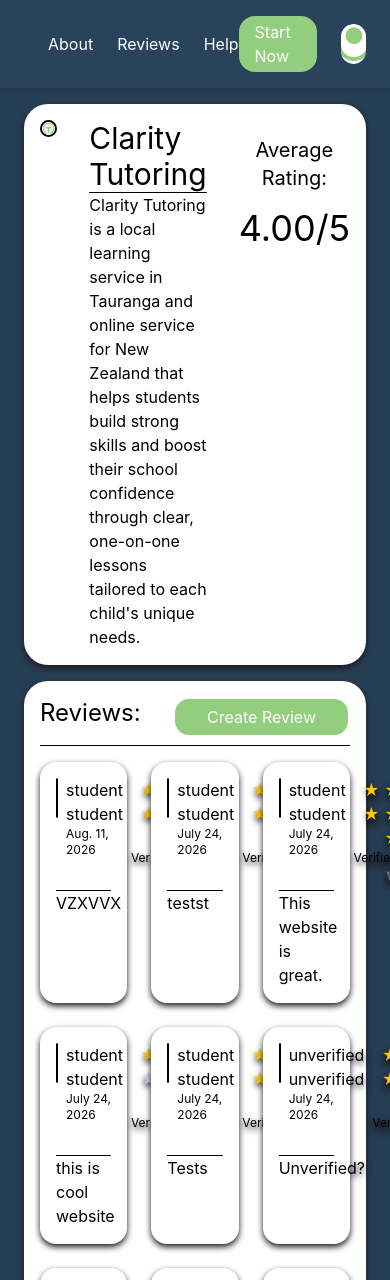
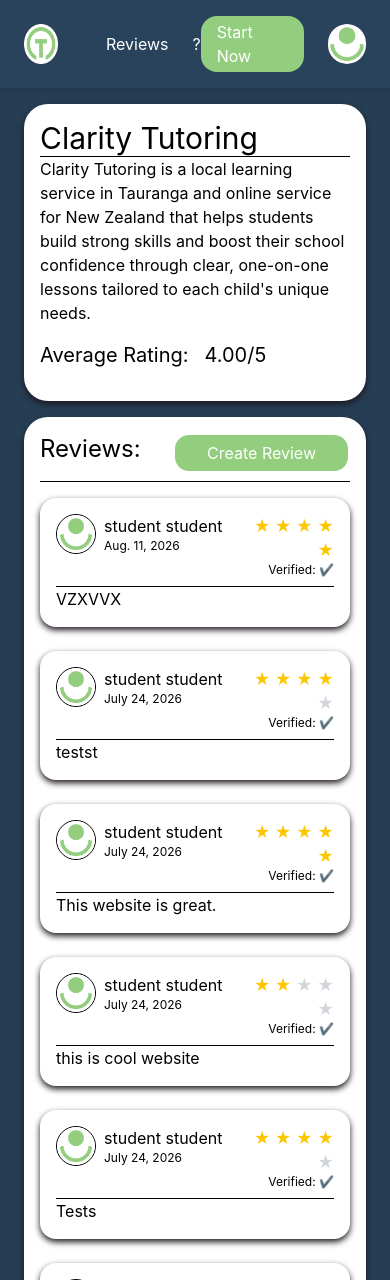
Before and after one commit to lucasarge/tutoring, a Django app: page /reviews/ in a window 390 px wide; the page is wider, and only the part inside the window is pictured. Shown: the top 1280 px of that part. Run offline with Django 5.2, Linux system fonts and the light colour scheme; a user stored in the database is signed in; data comes from the database, SQL or seed files in the repository; both versions use the stored data as it was after the commit.

Commit message:
Making website more responsive.

```diff
--- a/clarity/reviews/models.py
+++ b/clarity/reviews/models.py
@@ -16,7 +16,7 @@ class Review(models.Model):
     ]
     user = models.ForeignKey(CustomUser, on_delete=models.SET_NULL, null=True, blank=True)
     stars = models.IntegerField(choices=STARS_CHOICES)
-    message = models.TextField()
+    message = models.CharField()
     used = models.BooleanField(default=False)
     created = models.DateField(auto_now_add=True)
     def __str__(self):
--- a/clarity/reviews/templates/reviews.html
+++ b/clarity/reviews/templates/reviews.html
@@ -14,16 +14,16 @@
         <div class="w-7xl mx-auto">
 
             {# Description of Clarity Tutoring with an average rating based off reviews. #}
-            <div class="bg-white text-black gap-8 p-4 rounded-3xl mb-4 grid grid-cols-[1fr_5fr_2fr]">
-                <img class="h-max border-2 aspect-square rounded-full object-cover" src="{% static 'images/icon.png' %}" alt="">
+            <div class="grid bg-white text-black sm:gap-8 p-4 rounded-3xl mb-4 sm:grid-cols-[1fr_5fr_2fr]">
+                <img class="hidden sm:block h-max border-2 aspect-square rounded-full object-cover" src="{% static 'images/icon.png' %}" alt="">
                 <div>
                     <h1 class="text-3xl">Clarity Tutoring</h1>
                     <hr>
                     <p>Clarity Tutoring is a local learning service in Tauranga and online service for New Zealand that helps students build strong skills and boost their school confidence through clear, one-on-one lessons tailored to each child's unique needs.</p>
                 </div>
-                <div>
-                    <h2 class="text-xl text-center py-4">Average Rating:</h2>
-                    <h1 class="text-4xl text-center">{{ avg_rating|floatformat:2 }}/5</h1>
+                <div class="flex gap-4 sm:gap-0 sm:block py-4">
+                    <h2 class="text-xl text-center">Average Rating:</h2>
+                    <h1 class=" text-xl sm:text-4xl text-center">{{ avg_rating|floatformat:2 }}/5</h1>
                 </div>
             </div>
 
@@ -34,7 +34,7 @@
                     <button id="createBtn" class="bg-third px-8 py-1.5 border-2 rounded-2xl text-white cursor-pointer">Create Review</button>
                 </div>
                 <hr class="my-2 py-1">
-                <div class="grid grid-cols-3 gap-6">
+                <div class="grid md:grid-cols-2 lg:grid-cols-3 gap-6">
 
                 {# Displays each review with users profile picture, name, rating, comment, verified symbol and date of creation. #}
                 {% for review in reviews %}
@@ -65,7 +65,8 @@
         </div>
 
         {# Displays a popup with a close button when user wants to create a review. #}
-        <div id="createMenu" class="hidden fixed top-1/2 left-1/2 -translate-x-1/2 -translate-y-1/2 w-2xl max-w-lg bg-white drop-shadow-md drop-shadow-mauve-900 p-4 rounded-2xl shadow-2xl z-50">
+        <div id="createMenu" class="hidden fixed inset-0 bg-black/50 backdrop-blur-sm z-50 items-center justify-center">
+            <div class="w-30rem sm:w-2xl bg-white p-4 rounded-2xl shadow-2xl">
                 <div class="grid-cols-[1fr_4fr_1fr] grid">
                     <div></div>
                     <h1 class="text-2xl text-black text-center">Create Review</h1>
@@ -85,7 +86,7 @@
                         {% endfor %}
                     </div>
                     <h4 class="pb-4">Comment:</h4>
-                {{ form.message }}
+                    <div class="w-20rem">{{ form.message }}</div>
                     <button class="bg-third px-8 py-1.5 mt-2 border-2 rounded-2xl text-white cursor-pointer" type="submit">Submit</button>
                 </form>
 
@@ -95,4 +96,5 @@
                 {% endif %}
             </div>
         </div>
+    </div>
 {% endblock %}
--- a/clarity/static/dist/styles.css
+++ b/clarity/static/dist/styles.css
@@ -19,6 +19,8 @@
     --color-black: #000;
     --color-white: #fff;
     --spacing: 0.25rem;
+    --container-xs: 20rem;
+    --container-sm: 24rem;
     --container-lg: 32rem;
     --container-xl: 36rem;
     --container-2xl: 42rem;
@@ -44,6 +46,7 @@
     --radius-2xl: 1rem;
     --radius-3xl: 1.5rem;
     --drop-shadow-md: 0 3px 3px rgb(0 0 0 / 0.12);
+    --blur-sm: 8px;
     --default-transition-duration: 150ms;
     --default-transition-timing-function: cubic-bezier(0.4, 0, 0.2, 1);
     --default-font-family: var(--font-sans);
@@ -391,30 +410,23 @@
     --tw-translate-x: -90%;
     translate: var(--tw-translate-x) var(--tw-translate-y);
   }
-  .-translate-y-1\/2 {
-    --tw-translate-y: calc(calc(1 / 2 * 100%) * -1);
-    translate: var(--tw-translate-x) var(--tw-translate-y);
-  }
   .rotate-45 {
     rotate: 45deg;
   }
   .cursor-pointer {
     cursor: pointer;
   }
+  .resize {
+    resize: both;
+  }
   .grid-cols-2 {
     grid-template-columns: repeat(2, minmax(0, 1fr));
-  }
-  .grid-cols-3 {
-    grid-template-columns: repeat(3, minmax(0, 1fr));
   }
   .grid-cols-4 {
     grid-template-columns: repeat(4, minmax(0, 1fr));
   }
   .grid-cols-\[1fr_4fr_1fr\] {
     grid-template-columns: 1fr 4fr 1fr;
-  }
-  .grid-cols-\[1fr_5fr_2fr\] {
-    grid-template-columns: 1fr 5fr 2fr;
   }
   .grid-cols-\[1fr_auto\] {
     grid-template-columns: 1fr auto;
@@ -733,9 +804,76 @@
       grid-template-columns: repeat(2, minmax(0, 1fr));
     }
   }
+  .sm\:grid-cols-\[1fr_5fr_2fr\] {
+    @media (width >= 40rem) {
+      grid-template-columns: 1fr 5fr 2fr;
+    }
+  }
+  .sm\:gap-0 {
+    @media (width >= 40rem) {
+      gap: calc(var(--spacing) * 0);
+    }
+  }
+  .sm\:gap-8 {
+    @media (width >= 40rem) {
+      gap: calc(var(--spacing) * 8);
+    }
+  }
+  .sm\:overflow-auto {
+    @media (width >= 40rem) {
+      overflow: auto;
+    }
+  }
   .sm\:py-4 {
     @media (width >= 40rem) {
       padding-block: calc(var(--spacing) * 4);
+    }
+  }
+  .sm\:text-center {
+    @media (width >= 40rem) {
+      text-align: center;
+    }
+  }
+  .sm\:text-4xl {
+    @media (width >= 40rem) {
+      font-size: var(--text-4xl);
+      line-height: var(--tw-leading, var(--text-4xl--line-height));
+    }
+  }
+  .sm\:drop-shadow-md {
+    @media (width >= 40rem) {
+      --tw-drop-shadow-size: drop-shadow(0 3px 3px var(--tw-drop-shadow-color, rgb(0 0 0 / 0.12)));
+      --tw-drop-shadow: drop-shadow(var(--drop-shadow-md));
+      filter: var(--tw-blur,) var(--tw-brightness,) var(--tw-contrast,) var(--tw-grayscale,) var(--tw-hue-rotate,) var(--tw-invert,) var(--tw-saturate,) var(--tw-sepia,) var(--tw-drop-shadow,);
+    }
+  }
+  .sm\:drop-shadow-mauve-900 {
+    @media (width >= 40rem) {
+      --tw-drop-shadow-color: oklch(21.2% 0.019 322.12);
+      @supports (color: color-mix(in lab, red, red)) {
+        --tw-drop-shadow-color: color-mix(in oklab, var(--color-mauve-900) var(--tw-drop-shadow-alpha), transparent);
+      }
+      --tw-drop-shadow: var(--tw-drop-shadow-size);
+    }
+  }
+  .md\:w-2xl {
+    @media (width >= 48rem) {
+      width: var(--container-2xl);
+    }
+  }
+  .md\:grid-cols-2 {
+    @media (width >= 48rem) {
+      grid-template-columns: repeat(2, minmax(0, 1fr));
+    }
+  }
+  .lg\:w-4xl {
+    @media (width >= 64rem) {
+      width: var(--container-4xl);
+    }
+  }
+  .lg\:grid-cols-3 {
+    @media (width >= 64rem) {
+      grid-template-columns: repeat(3, minmax(0, 1fr));
     }
   }
   .lg\:grid-cols-4 {
@@ -880,6 +1013,11 @@
   inherits: false;
   initial-value: 0 0 #0000;
 }
+@property --tw-outline-style {
+  syntax: "*";
+  inherits: false;
+  initial-value: solid;
+}
 @property --tw-blur {
   syntax: "*";
   inherits: false;
@@ -933,6 +1071,42 @@
   syntax: "*";
   inherits: false;
 }
+@property --tw-backdrop-blur {
+  syntax: "*";
+  inherits: false;
+}
+@property --tw-backdrop-brightness {
+  syntax: "*";
+  inherits: false;
+}
+@property --tw-backdrop-contrast {
+  syntax: "*";
+  inherits: false;
+}
+@property --tw-backdrop-grayscale {
+  syntax: "*";
+  inherits: false;
+}
+@property --tw-backdrop-hue-rotate {
+  syntax: "*";
+  inherits: false;
+}
+@property --tw-backdrop-invert {
+  syntax: "*";
+  inherits: false;
+}
+@property --tw-backdrop-opacity {
+  syntax: "*";
+  inherits: false;
+}
+@property --tw-backdrop-saturate {
+  syntax: "*";
+  inherits: false;
+}
+@property --tw-backdrop-sepia {
+  syntax: "*";
+  inherits: false;
+}
 @layer properties {
   @supports ((-webkit-hyphens: none) and (not (margin-trim: inline))) or ((-moz-orient: inline) and (not (color:rgb(from red r g b)))) {
     *, ::before, ::after, ::backdrop {
@@ -954,6 +1128,7 @@
       --tw-ring-offset-width: 0px;
       --tw-ring-offset-color: #fff;
       --tw-ring-offset-shadow: 0 0 #0000;
+      --tw-outline-style: solid;
       --tw-blur: initial;
       --tw-brightness: initial;
       --tw-contrast: initial;
@@ -967,6 +1142,15 @@
       --tw-drop-shadow-color: initial;
       --tw-drop-shadow-alpha: 100%;
       --tw-drop-shadow-size: initial;
+      --tw-backdrop-blur: initial;
+      --tw-backdrop-brightness: initial;
+      --tw-backdrop-contrast: initial;
+      --tw-backdrop-grayscale: initial;
+      --tw-backdrop-hue-rotate: initial;
+      --tw-backdrop-invert: initial;
+      --tw-backdrop-opacity: initial;
+      --tw-backdrop-saturate: initial;
+      --tw-backdrop-sepia: initial;
     }
   }
 }
--- a/clarity/static/js/navbar.js
+++ b/clarity/static/js/navbar.js
@@ -8,11 +8,12 @@ document.addEventListener("DOMContentLoaded", function() {
     const profileArrow = document.getElementById("profileArrow")
 
     // If open button is clicked display profileMenu and profileArrow and stopPropagation for error prevention.
-    profileBtn.addEventListener("click", function (e) {
-        e.stopPropagation();
-        profileMenu.classList.toggle("hidden");
-        profileArrow.classList.toggle("hidden");
-    });
+    if (profileBtn) {
+        profileBtn.addEventListener("click", function (e) {
+            e.stopPropagation();
+            profileMenu.classList.toggle("hidden");
+            profileArrow.classList.toggle("hidden");
+    })};
 
     // If anywhere else on the page is clicked then hide profileMenu and profileArrow.
     document.addEventListener("click", function () {
--- a/clarity/static/src/styles.css
+++ b/clarity/static/src/styles.css
@@ -21,7 +21,7 @@
     }
 
     textarea {
-        height: 6rem;
+        height: 4rem;
     }
 
     #id_subject {
--- a/clarity/templates/layout.html
+++ b/clarity/templates/layout.html
@@ -47,7 +47,8 @@
                     <div>
                         {% for service in request.user.service_student.all %}
                         <h4>
-                            <a href="/services/{{ service.pk }}/dashboard/">{{ request.user.first_name|capfirst }}'s Tutoring</a>
+                            <a class="hidden sm:block" href="/services/{{ service.pk }}/dashboard/">{{ request.user.first_name|capfirst }}'s Tutoring</a>
+                            <a class="block sm:hidden" href="/services/{{ service.pk }}/dashboard/">Tutoring</a>
                         </h4>
                         {% endfor %}
                     </div>
@@ -61,9 +62,10 @@
                 {% endif%}
 
                 {# Links to pages that are displayed for any user. #}
-                <h2><a href="/">About</a></h2>
+                <h2><a class="hidden sm:block" href="/">About</a></h2>
                 <h2><a href="/reviews/">Reviews</a></h2>
-                <h2><a href="/help/">Help</a></h2>
+                <h2 class="hidden sm:block"><a href="/help/">Help</a></h2>
+                <h2 class="block sm:hidden"><a href="/help/">?</a></h2>
             </div>
             <div class="flex gap-6 items-center">
 
@@ -104,8 +106,8 @@
 
                 {# If user is not logged in provide links to register and login pages. #}
                 {% else %}
-                <h2><a href="/users/register/">Register</a></h2>
-                <h2><a href="/users/login/">Login</a></h2>
+                <h2 class="hidden sm:block"><a href="/users/register/">Register</a></h2>
+                <h2 class="hidden sm:block"><a href="/users/login/">Login</a></h2>
                 {% endif %}
             </div>
         </div>
```
Also changed, not shown: other parts of clarity/static/dist/styles.css (+89 -19 lines), clarity/templates/index.html (+8 -8 lines), clarity/db.sqlite3, clarity/reviews/migrations/0004_alter_review_message.py (added). Lines whose indentation alone changed are shown as unchanged.
